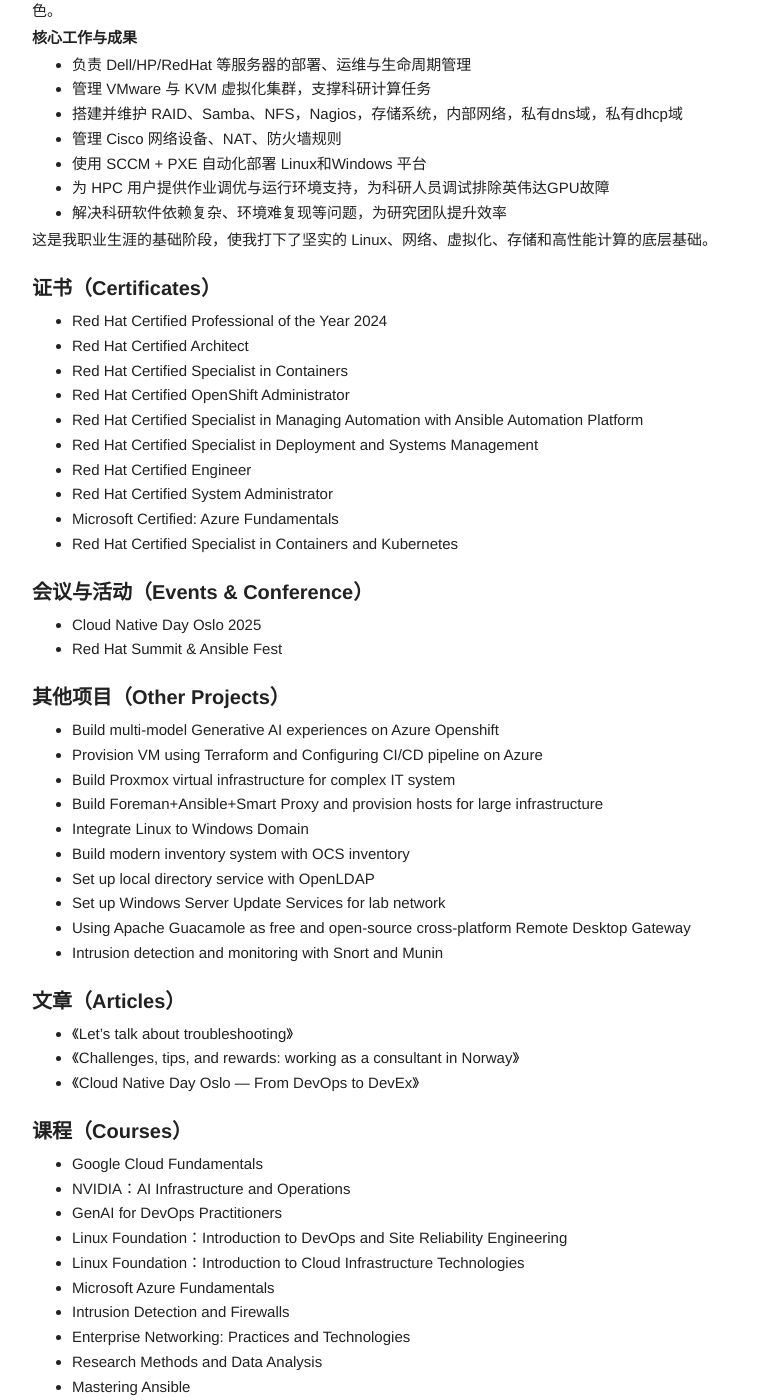
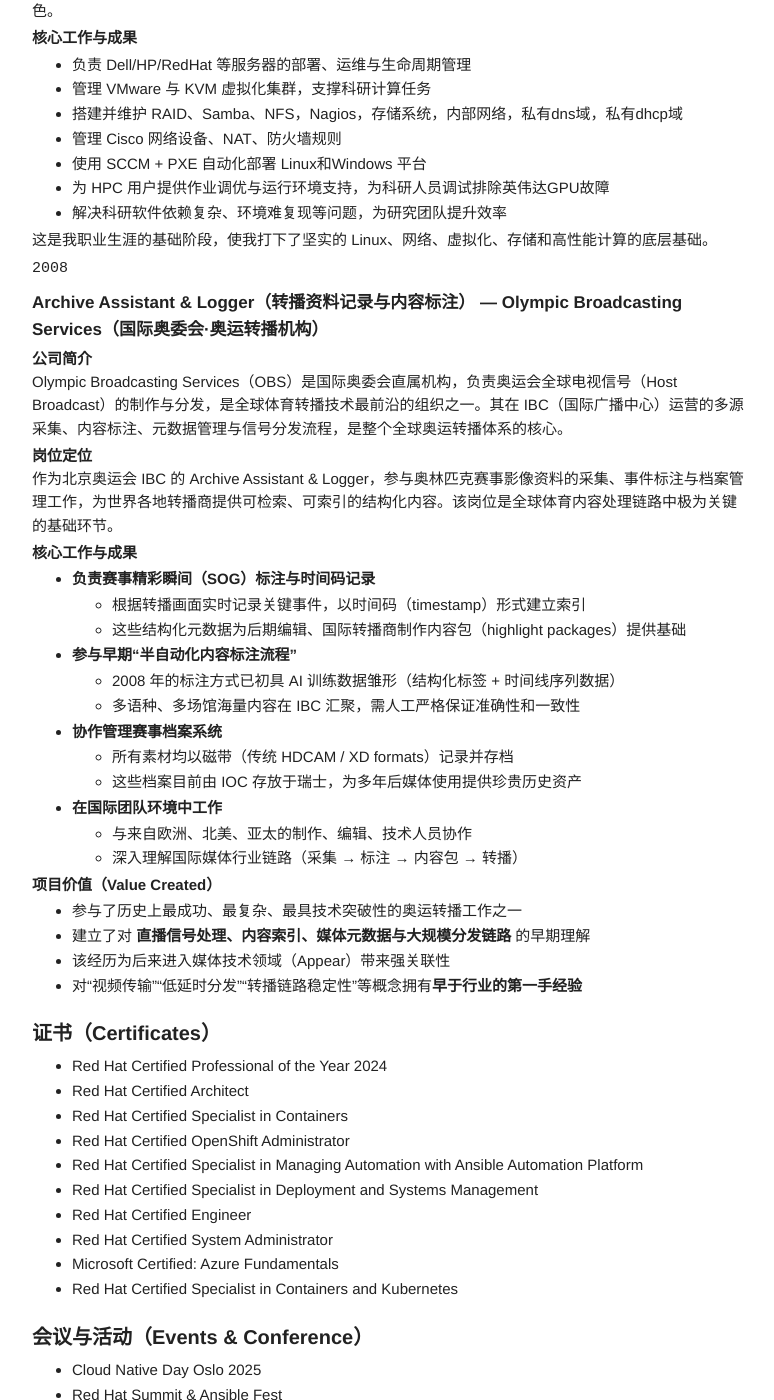
Before and after one commit to gcccheng/wugui, a Jekyll site: the page built from index.md, in a window 1280 px wide and 1400 px high, scrolled down 3191 px. Shown: the whole window, without its empty margins (118-892 px from the left). Built offline with Jekyll 4.4.1, drawn with Linux system fonts in a browser that asks for light colours.

Commit message:
Document Archive Assistant role and contributions
Added detailed description of the Archive Assistant & Logger role at Olympic Broadcasting Services, including core responsibilities and project value.

```diff
--- a/index.md
+++ b/index.md
@@ -162,6 +162,39 @@ Sopra Steria 是欧洲 Top 10 的大型咨询与 IT 服务集团，为政府、
 
 这是我职业生涯的基础阶段，使我打下了坚实的 Linux、网络、虚拟化、存储和高性能计算的底层基础。
 
+`2008`
+### **Archive Assistant & Logger（转播资料记录与内容标注） — Olympic Broadcasting Services（国际奥委会·奥运转播机构）**
+
+**公司简介**
+Olympic Broadcasting Services（OBS）是国际奥委会直属机构，负责奥运会全球电视信号（Host Broadcast）的制作与分发，是全球体育转播技术最前沿的组织之一。其在 IBC（国际广播中心）运营的多源采集、内容标注、元数据管理与信号分发流程，是整个全球奥运转播体系的核心。
+
+**岗位定位**
+作为北京奥运会 IBC 的 Archive Assistant & Logger，参与奥林匹克赛事影像资料的采集、事件标注与档案管理工作，为世界各地转播商提供可检索、可索引的结构化内容。该岗位是全球体育内容处理链路中极为关键的基础环节。
+
+**核心工作与成果**
+
+- **负责赛事精彩瞬间（SOG）标注与时间码记录**
+  - 根据转播画面实时记录关键事件，以时间码（timestamp）形式建立索引
+  - 这些结构化元数据为后期编辑、国际转播商制作内容包（highlight packages）提供基础
+
+- **参与早期“半自动化内容标注流程”**
+  - 2008 年的标注方式已初具 AI 训练数据雏形（结构化标签 + 时间线序列数据）
+  - 多语种、多场馆海量内容在 IBC 汇聚，需人工严格保证准确性和一致性
+
+- **协作管理赛事档案系统**
+  - 所有素材均以磁带（传统 HDCAM / XD formats）记录并存档
+  - 这些档案目前由 IOC 存放于瑞士，为多年后媒体使用提供珍贵历史资产
+
+- **在国际团队环境中工作**
+  - 与来自欧洲、北美、亚太的制作、编辑、技术人员协作
+  - 深入理解国际媒体行业链路（采集 → 标注 → 内容包 → 转播）
+
+**项目价值（Value Created）**
+
+- 参与了历史上最成功、最复杂、最具技术突破性的奥运转播工作之一
+- 建立了对 **直播信号处理、内容索引、媒体元数据与大规模分发链路** 的早期理解
+- 该经历为后来进入媒体技术领域（Appear）带来强关联性
+- 对“视频传输”“低延时分发”“转播链路稳定性”等概念拥有**早于行业的第一手经验**
 
 ## 证书（Certificates）
 
```
